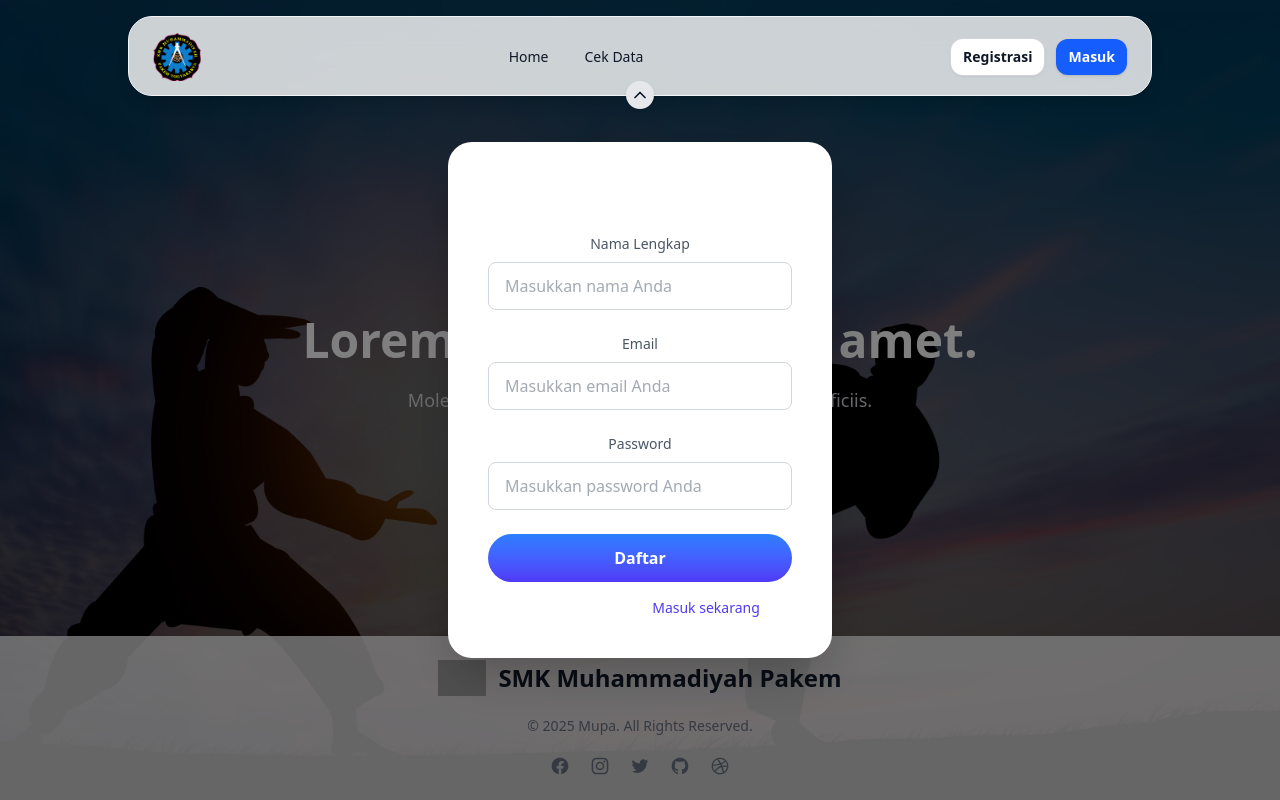
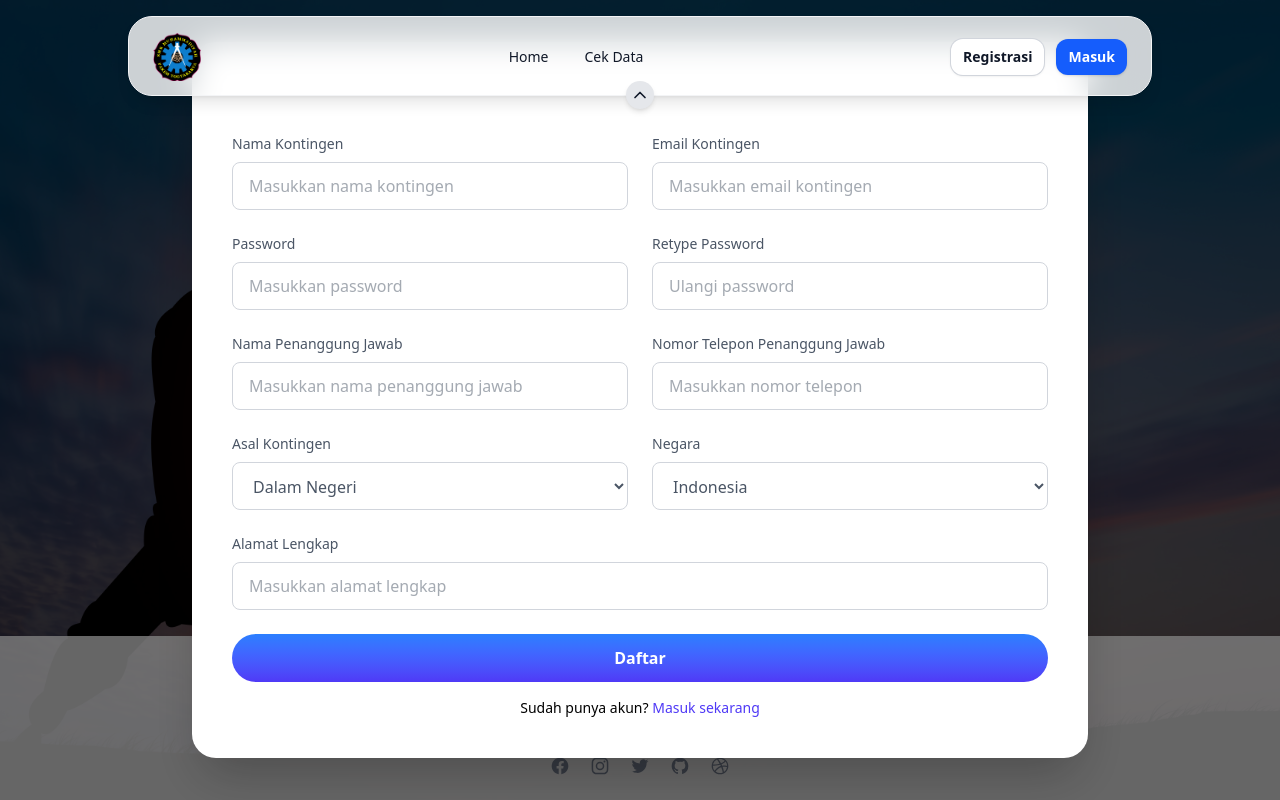
Before and after one commit to Irana06/pencak-silat, a React (Vite) app: page / in a window 1280 px wide. Both pictures are taken after a click on the button "Daftar Sekarang!". Built offline with nearby package versions, Linux system fonts and the light colour scheme; grey boxes are pictures that could not be loaded.

Commit message:
feat: style registrasi modal

```diff
--- a/src/components/modals/Registrasi.tsx
+++ b/src/components/modals/Registrasi.tsx
@@ -32,43 +32,49 @@ export const Registrasi: React.FC = () => {
           ></div>
 
           {/* Panel Modal */}
-          <div className="relative bg-white rounded-3xl p-10 shadow-2xl w-full max-w-sm">
-            <h2 className="text-xl font-semibold text-center mb-6">Registrasi</h2>
+          <div className="relative bg-white rounded-3xl p-10 shadow-2xl w-full max-w-4xl">
+            <h2 className="text-xl font-semibold text-center mb-6">Registrasi Kontingen</h2>
             <form className="space-y-6">
+              {/* Row pertama */}
+              <div className="grid grid-cols-2 gap-6">
                 <div>
                   <label
-                  htmlFor="name"
-                  className="block text-sm font-medium text-gray-600"
+                    htmlFor="namaKontingen"
+                    className="block text-left text-sm font-medium text-gray-600"
                   >
-                  Nama Lengkap
+                    Nama Kontingen
                   </label>
                   <input
-                  id="name"
-                  name="name"
+                    id="namaKontingen"
+                    name="namaKontingen"
                     type="text"
-                  placeholder="Masukkan nama Anda"
+                    placeholder="Masukkan nama kontingen"
                     className="w-full h-12 px-4 py-3 mt-2 text-gray-600 border border-gray-300 rounded-lg focus:outline-none focus:ring-2 focus:ring-indigo-500"
                   />
                 </div>
                 <div>
                   <label
-                  htmlFor="email"
-                  className="block text-sm font-medium text-gray-600"
+                    htmlFor="emailKontingen"
+                    className="block text-left text-sm font-medium text-gray-600"
                   >
-                  Email
+                    Email Kontingen
                   </label>
                   <input
-                  id="email"
-                  name="email"
+                    id="emailKontingen"
+                    name="emailKontingen"
                     type="email"
-                  placeholder="Masukkan email Anda"
+                    placeholder="Masukkan email kontingen"
                     className="w-full h-12 px-4 py-3 mt-2 text-gray-600 border border-gray-300 rounded-lg focus:outline-none focus:ring-2 focus:ring-indigo-500"
                   />
                 </div>
+              </div>
+
+              {/* Row kedua */}
+              <div className="grid grid-cols-2 gap-6">
                 <div>
                   <label
                     htmlFor="password"
-                  className="block text-sm font-medium text-gray-600"
+                    className="block text-left text-sm font-medium text-gray-600"
                   >
                     Password
                   </label>
@@ -76,7 +82,110 @@ export const Registrasi: React.FC = () => {
                     id="password"
                     name="password"
                     type="password"
-                  placeholder="Masukkan password Anda"
+                    placeholder="Masukkan password"
+                    className="w-full h-12 px-4 py-3 mt-2 text-gray-600 border border-gray-300 rounded-lg focus:outline-none focus:ring-2 focus:ring-indigo-500"
+                  />
+                </div>
+                <div>
+                  <label
+                    htmlFor="retypePassword"
+                    className="block text-left text-sm font-medium text-gray-600"
+                  >
+                    Retype Password
+                  </label>
+                  <input
+                    id="retypePassword"
+                    name="retypePassword"
+                    type="password"
+                    placeholder="Ulangi password"
+                    className="w-full h-12 px-4 py-3 mt-2 text-gray-600 border border-gray-300 rounded-lg focus:outline-none focus:ring-2 focus:ring-indigo-500"
+                  />
+                </div>
+              </div>
+
+              {/* Row ketiga */}
+              <div className="grid grid-cols-2 gap-6">
+                <div>
+                  <label
+                    htmlFor="penanggungJawab"
+                    className="block text-left text-sm font-medium text-gray-600"
+                  >
+                    Nama Penanggung Jawab
+                  </label>
+                  <input
+                    id="penanggungJawab"
+                    name="penanggungJawab"
+                    type="text"
+                    placeholder="Masukkan nama penanggung jawab"
+                    className="w-full h-12 px-4 py-3 mt-2 text-gray-600 border border-gray-300 rounded-lg focus:outline-none focus:ring-2 focus:ring-indigo-500"
+                  />
+                </div>
+                <div>
+                  <label
+                    htmlFor="noTelepon"
+                    className="block text-left text-sm font-medium text-gray-600"
+                  >
+                    Nomor Telepon Penanggung Jawab
+                  </label>
+                  <input
+                    id="noTelepon"
+                    name="noTelepon"
+                    type="tel"
+                    placeholder="Masukkan nomor telepon"
+                    className="w-full h-12 px-4 py-3 mt-2 text-gray-600 border border-gray-300 rounded-lg focus:outline-none focus:ring-2 focus:ring-indigo-500"
+                  />
+                </div>
+              </div>
+
+              {/* Row keempat */}
+              <div className="grid grid-cols-2 gap-6">
+                <div>
+                  <label
+                    htmlFor="asalKontingen"
+                    className="block text-left text-sm font-medium text-gray-600"
+                  >
+                    Asal Kontingen
+                  </label>
+                  <select
+                    id="asalKontingen"
+                    name="asalKontingen"
+                    className="w-full h-12 px-4 py-3 mt-2 text-gray-600 border border-gray-300 rounded-lg focus:outline-none focus:ring-2 focus:ring-indigo-500"
+                  >
+                    <option value="dalamNegeri">Dalam Negeri</option>
+                    <option value="luarNegeri">Luar Negeri</option>
+                  </select>
+                </div>
+                <div>
+                  <label
+                    htmlFor="negara"
+                    className="block text-left text-sm font-medium text-gray-600"
+                  >
+                    Negara
+                  </label>
+                  <select
+                    id="negara"
+                    name="negara"
+                    className="w-full h-12 px-4 py-3 mt-2 text-gray-600 border border-gray-300 rounded-lg focus:outline-none focus:ring-2 focus:ring-indigo-500"
+                  >
+                    <option value="indonesia">Indonesia</option>
+                    <option value="singapura">Singapura</option>
+                  </select>
+                </div>
+              </div>
+
+              {/* Row kelima */}
+              <div>
+                <label
+                  htmlFor="alamat"
+                  className="block text-left text-sm font-medium text-gray-600"
+                >
+                  Alamat Lengkap
+                </label>
+                <input
+                  id="alamat"
+                  name="alamat"
+                  type="text"
+                  placeholder="Masukkan alamat lengkap"
                   className="w-full h-12 px-4 py-3 mt-2 text-gray-600 border border-gray-300 rounded-lg focus:outline-none focus:ring-2 focus:ring-indigo-500"
                 />
               </div>
@@ -89,7 +198,7 @@ export const Registrasi: React.FC = () => {
                 Daftar
               </button>
             </form>
-            <p className="text-sm mt-4 text-center">
+            <p className="text-sm text-black mt-4 text-center">
               Sudah punya akun?{" "}
               <a href="/login" className="text-indigo-600 hover:text-indigo-700">
                 Masuk sekarang
```
Lines whose indentation alone changed are shown as unchanged.
